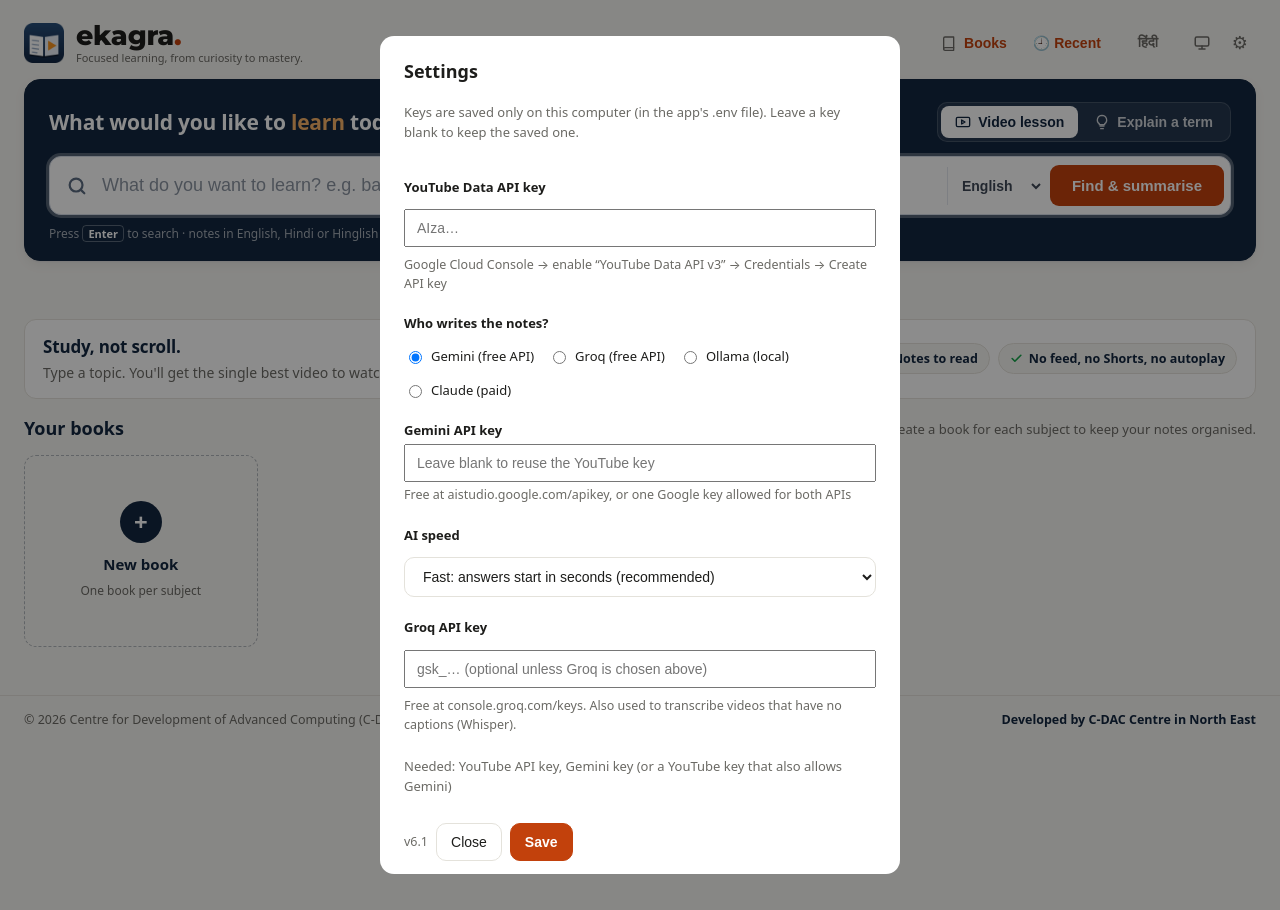
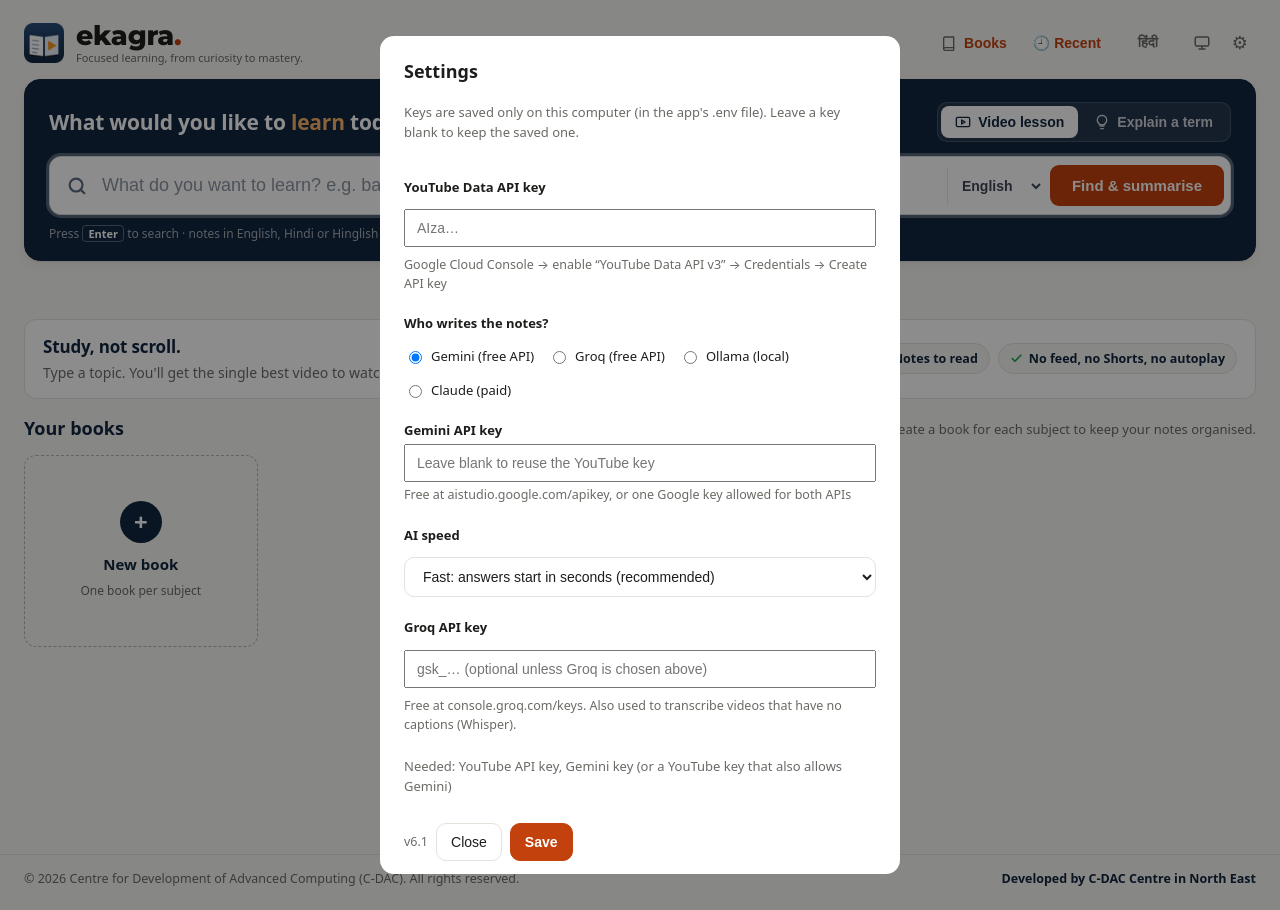
Before and after one commit to Harshverdhan-Soni/StudyTube, a Flask app: page / in a window 1280 px wide. Run offline with Flask 3, Linux system fonts and the light colour scheme; data that the repository does not hold is empty.

Commit message:
Footer sticks to the bottom of the window
Co-Authored-By: Claude Opus 5.5 <noreply@anthropic.com>
Claude-Session: https://claude.ai/code/session_011kLQmTREGhxF8iW82kE2Do

```diff
--- a/templates/index.html
+++ b/templates/index.html
@@ -120,7 +120,10 @@
   @font-face{font-family:"ekagraHI";src:url("/static/fonts/ekagra-wordmark-hi.woff") format("woff");font-weight:800;font-display:swap}
   .brand .wm.hi{font-family:"ekagraHI","Nirmala UI",sans-serif;font-size:29px;letter-spacing:0;line-height:1.15}
   #uiLangBtn{font-weight:700;min-width:64px}
-  #siteFoot{max-width:1400px;margin:8px auto 0;padding:14px 24px 22px;border-top:1px solid var(--line);display:flex;justify-content:space-between;gap:10px;flex-wrap:wrap;
+  /* footer stays at the bottom of the window even when the page is short */
+  body{display:flex;flex-direction:column;min-height:100vh}
+  body > header, body > main, body > #empty{width:100%;margin-left:auto;margin-right:auto;margin-top:0;margin-bottom:0}
+  #siteFoot{width:100%;max-width:1400px;margin:auto auto 0;padding:14px 24px 22px;border-top:1px solid var(--line);display:flex;justify-content:space-between;gap:10px;flex-wrap:wrap;
     font-size:12.5px;color:var(--muted)}
   #siteFoot b{color:var(--head,var(--ink));font-weight:600}
   .brand .tg{font-size:11px;font-weight:500;color:var(--muted,#8b887f);letter-spacing:0}
```
